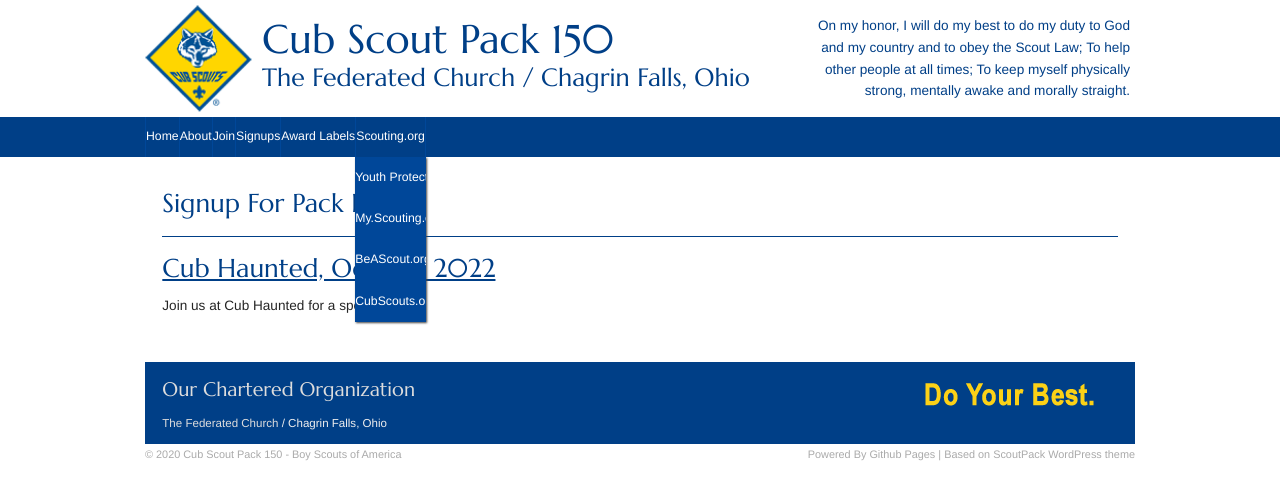
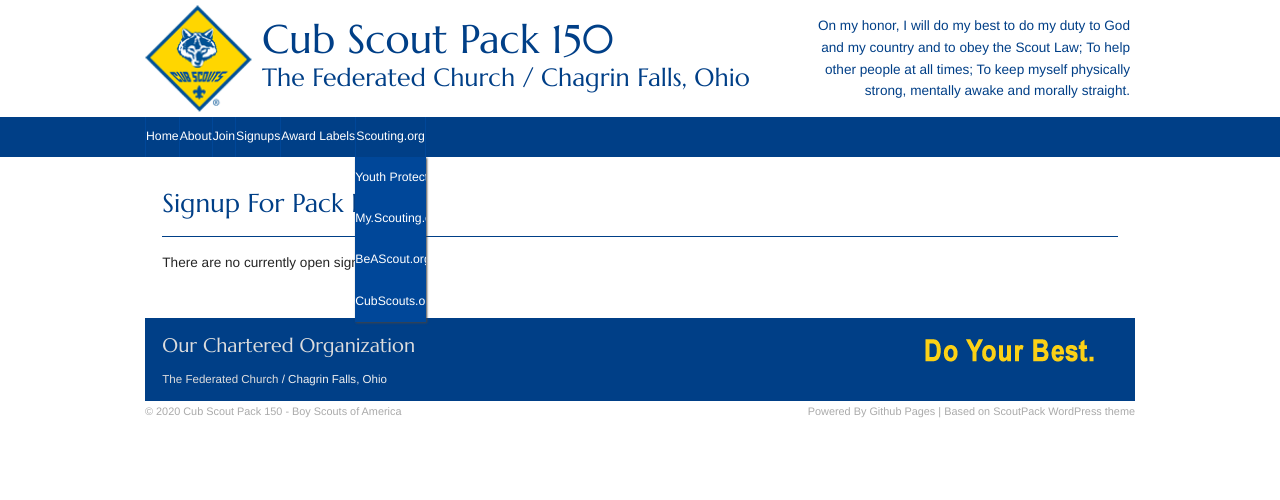
Before and after one commit to Pack150/Pack150.github.io, a Jekyll site: the page built from signups.md, in a window 1280 px wide. Shown: the top 500 px of the page. Built offline with Jekyll 4.4.1, drawn with Linux system fonts in a browser that asks for light colours; nearby versions of some CDN libraries; library files that are not in the unit come from our copies.

Commit message:
Update signups.md
Removed cub haunted 2022.

```diff
--- a/signups.md
+++ b/signups.md
@@ -6,8 +6,12 @@
 ---
 
 ************
+There are no currently open signups.
+
+<!--
 ## [Cub Haunted, Oct 7-9, 2022](https://cub-haunted-weekend-2022.cheddarup.com)
 Join us at Cub Haunted for a spooky time!
+-->
 
 <!--
 ## [Pay 2021-22 Pack Dues](https://pack-150-registration-2021-22.cheddarup.com)
```
